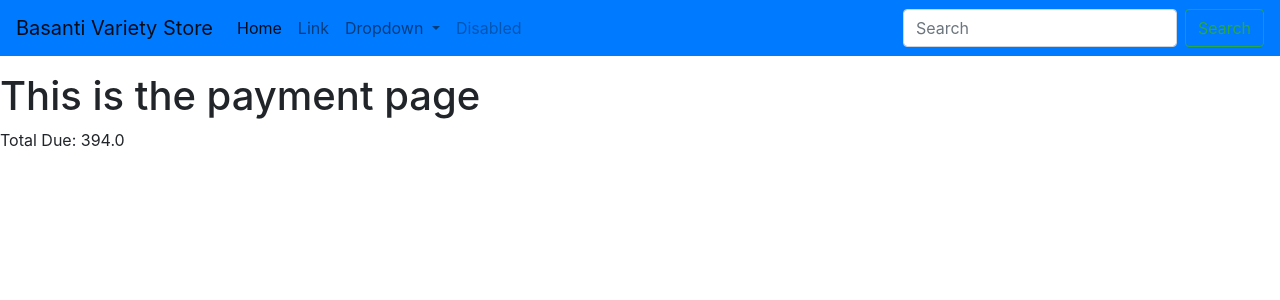
After one commit to basanti7/mystore, a Django app: page /due/bill/payment?id=21 in a window 1280 px wide. The commit adds this page. Shown: the top 300 px of the page. Run offline with Django 4.2, Linux system fonts and the light colour scheme; data comes from the database, SQL or seed files in the repository; some libraries are stand-ins or nearby versions.

Commit message:
payment page incomplete

```diff
--- a/shopdue/urls.py
+++ b/shopdue/urls.py
@@ -5,5 +5,6 @@ from django.conf.urls.static import static
 from shopdue import views
 
 urlpatterns = [
-    path('bill/details/<str:invoice_no>', views.detailOfSingleBill, name='single_bill_detail')
+    path('bill/details/<str:invoice_no>', views.detailOfSingleBill, name='single_bill_detail'),
+    path('bill/payment', views.showPaymentPage, name='show_payment_page')
 ]
--- a/shopdue/views.py
+++ b/shopdue/views.py
@@ -3,14 +3,41 @@ import json
 from django.shortcuts import render
 from django.shortcuts import redirect
 from shopdue import models
+from django.db.models import Sum
 # Create your views here.
 
 
 def detailOfSingleBill(request, invoice_no):
     query = request.GET.get('query')
     print("query string is " + str(query))
-    purchase_list = models.Purchase.objects.filter(bill='26349aaa-8dd2-4e84-a554-f141a4218e0c')
+    purchase_list = models.Purchase.objects.filter(
+        bill='26349aaa-8dd2-4e84-a554-f141a4218e0c')
     for itt in purchase_list:
-        print('item - ' + itt.item + " .... Price - " + str(itt.price) + '-- total == ' + str(itt.total))
+        print('item - ' + itt.item + " .... Price - " +
+              str(itt.price) + '-- total == ' + str(itt.total))
+    return HttpResponse("Detailed bill returned successfully invoice --- " + str(invoice_no))
 
-    return HttpResponse("Detailed bill returned successfully invoice --- " + str(invoice_no) )
+
+def showPaymentPage(request):
+    data = {
+        'page_title': 'Payment'
+    }
+    profile_id = request.GET.get('id')
+    customer = None
+    try:
+        customer = models.Customer.objects.get(id=profile_id)
+        # Replace 'YourModel' with the name of your model
+        # 'id' is the field you want to use for the lookup, replace it if necessary
+    except models.Customer.DoesNotExist:
+        # Handle the case where the object with the specified 'id' does not exist
+        customer = None
+    print(customer)
+    customer.total_due = models.Bill.objects.filter(customer=customer).aggregate(tot_due = Sum('due'))['tot_due']
+    print(customer.total_due)
+    # cust.total_due = models.Bill.objects.filter(customer=cust).aggregate(tot_due = Sum('due'))['tot_due']
+    #     if cust.total_due is not None:
+    #         shop_due_total += cust.total_due
+    data['total_due'] = customer.total_due
+
+    print('profile id is : ' + str(profile_id))
+    return render(request, 'payment.html', data)
--- a/templates/customer_profile.html
+++ b/templates/customer_profile.html
@@ -30,7 +30,7 @@
         </div>
         <div class="row">
           <div class="col">
-            <button type="button" class="btn btn-primary">Make Payment</button>
+            <a href="/due/bill/payment?id=21" class="btn btn-primary">Make Payment</a>
           </div>
         </div>
       </div>
--- /dev/null
+++ b/templates/payment.html
@@ -0,0 +1,6 @@
+{% extends "base.html" %}
+{% block content %}
+<h1>This is the payment page</h1>
+
+Total Due: {{total_due}}
+{% endblock  %}
```
